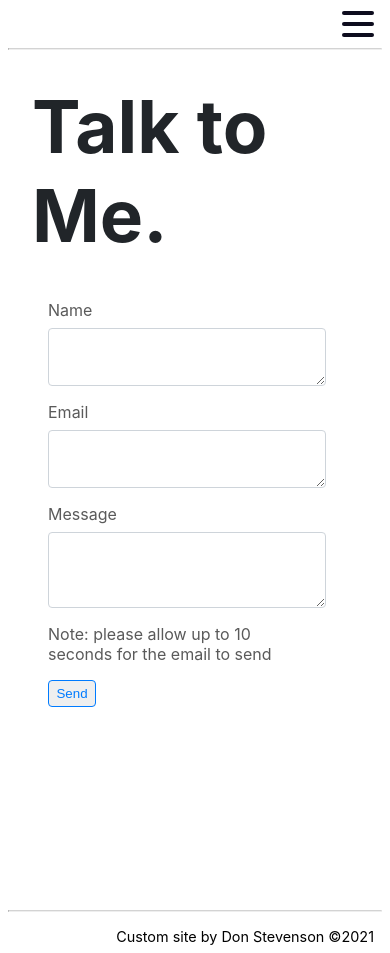
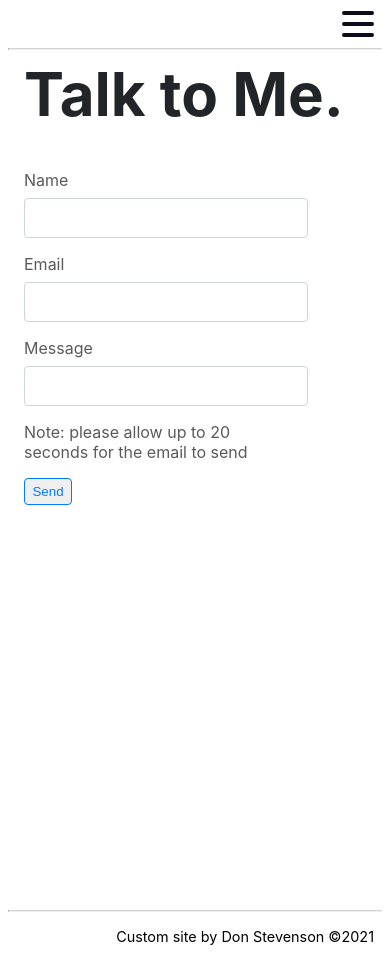
Before and after one commit to Don-Stevenson/personalWebsite, a React (Create React App) app: page /contact in a window 390 px wide. Built offline with nearby package versions, Linux system fonts and the light colour scheme.

Commit message:
Fix mobile and tablet views to have consistent margins (#113)
- remove comments
- add package lock
- fix and refactor styles
- refactor contact page

```diff
--- a/src/components/Card/style.js
+++ b/src/components/Card/style.js
@@ -2,5 +2,4 @@ import styled from "styled-components"
 
 export const CardWrapper = styled.div`
   display: flex;
-  margin: 2rem;
 `
--- a/src/components/Carousel/style.js
+++ b/src/components/Carousel/style.js
@@ -18,7 +18,6 @@ export const CarouselContainer = styled.div`
   display: grid;
   gap: 1rem;
   max-width: 100%;
-  padding: 1rem;
   grid-template-columns: 1fr;
   margin-top: 2rem;
   margin: auto;
@@ -40,7 +39,7 @@ export const Card = styled.div`
   min-height: 0;
   border-radius: 8px;
   margin: 0 1rem;
-  width: 310px;
+  max-width: 300px;
   overflow: hidden;
   cursor: pointer;
 `
--- a/src/components/Hero/style.js
+++ b/src/components/Hero/style.js
@@ -6,10 +6,11 @@ export const Title = styled.div`
     Helvetica Neue, Arial, Noto Sans, Liberation Sans, sans-serif,
     Apple Color Emoji, Segoe UI Emoji, Segoe UI Symbol, Noto Color Emoji;
   font-weight: bolder !important;
-  font-size: 4.55rem;
+  font-size: 3.75rem;
   padding: 2.5 rem;
   color: #212529;
   @media ${devices.md} {
+    font-size: 4.55rem;
     font-size: 6rem;
     padding: 4 rem;
   }
@@ -22,8 +23,9 @@ export const SubTitle1 = styled.div`
   text align: center;
   margin-bottom: 0.5rem;
   font-weight: 300 !important;
-  font-size: 3.5rem;
+  font-size: 2.5rem;
   @media ${devices.md} {
+   font-size: 3.5rem;
    text-align: left;
   }
 `
@@ -44,7 +46,7 @@ export const SubTitle2 = styled.div`
 `
 export const Container = styled.div`
   display: flex-col;
-  margin: 1.5rem;
+  padding: 0 1rem;
   margin-bottom: 2rem;
   @media ${devices.md} {
     margin: 2rem;
--- a/src/index.js
+++ b/src/index.js
@@ -3,13 +3,10 @@ import { createRoot } from "react-dom/client"
 import App from "./App"
 import * as serviceWorker from "./serviceWorker"
 
-// Find the root element
 const root = document.getElementById("root")
 
-// Create the root
 const rootContainer = createRoot(root)
 
-// Render the app
 rootContainer.render(
   <React.StrictMode>
     <App />
--- a/src/pages/AboutPage.js
+++ b/src/pages/AboutPage.js
@@ -15,7 +15,7 @@ const PageContainer = styled.div`
 const ContentWrapper = styled.div`
   display: flex;
   flex-direction: column;
-  margin-left: 2rem;
+  margin-left: 1rem;
   margin-bottom: 8rem;
 
   @media ${devices.md} {
@@ -58,7 +58,6 @@ const Paragraph = styled.p`
 const SocialLinksRow = styled.div`
   display: flex;
   align-items: center;
-
   @media ${devices.md} {
     margin-left: 3rem;
   }
--- a/src/pages/ContactPage.js
+++ b/src/pages/ContactPage.js
@@ -1,7 +1,7 @@
 import React from "react"
-import styled from "styled-components"
 import Hero from "../components/Hero/Hero"
 import Useform from "../../src/UseForm"
+import styled from "styled-components"
 import { devices } from "../utils/constants"
 
 const PageContainer = styled.div`
@@ -9,12 +9,24 @@ const PageContainer = styled.div`
   display: flex;
   flex-direction: column;
 `
+
 const ContentWrapper = styled.div`
   flex-grow: 1;
   display: flex;
   flex-direction: column;
+  margin-right: 6rem;
+  margin-left: 1rem;
+
+  @media ${devices.sm} {
+    margin-left: 2rem;
+  }
+
+  @media ${devices.md} {
+    margin-left: 2rem;
+  }
 `
-const FormBox = styled.textarea`
+
+const FormInput = styled.textarea`
   display: block;
   padding: 10px;
   border-radius: 4px;
@@ -22,24 +34,27 @@ const FormBox = styled.textarea`
   width: 100%;
   font-size: 1rem;
 `
-const Text = styled.p`
+
+const baseTextStyles = `
   font-family: -apple-system, BlinkMacSystemFont, "Segoe UI", "Roboto", "Oxygen",
     "Ubuntu", "Cantarell", "Fira Sans", "Droid Sans", "Helvetica Neue",
     sans-serif;
+`
+
+const Text = styled.p`
+  ${baseTextStyles}
   font-size: 1rem;
   color: #5a5a5a;
 `
+
 const Label = styled.label`
-  font-family: -apple-system, BlinkMacSystemFont, "Segoe UI", "Roboto", "Oxygen",
-    "Ubuntu", "Cantarell", "Fira Sans", "Droid Sans", "Helvetica Neue",
-    sans-serif;
+  ${baseTextStyles}
   font-size: 1rem;
   color: #5a5a5a;
 `
-const Success = styled.p`
-  font-family: -apple-system, BlinkMacSystemFont, "Segoe UI", "Roboto", "Oxygen",
-    "Ubuntu", "Cantarell", "Fira Sans", "Droid Sans", "Helvetica Neue",
-    sans-serif;
+
+const SuccessMessage = styled.p`
+  ${baseTextStyles}
   font-size: 0.9rem;
   color: #9ad19a;
 `
@@ -48,47 +63,47 @@ const FormWrapper = styled.div`
   display: flex;
   flex-direction: column;
   gap: 0.5rem;
-  width: 16rem;
+  min-width: 15rem;
+  max-width: 20rem;
   margin-bottom: 1rem;
+
   @media ${devices.sm} {
-    width: 25rem;
+    min-width: 20rem;
+    max-width: 30rem;
   }
+
   @media ${devices.md} {
-    width: 45rem;
+    max-width: 35rem;
   }
 `
 
-const Button = styled.button`
+const SubmitButton = styled.button`
   display: flex;
   justify-content: center;
-  border: 1.5px solid;
+  border: 1.5px solid #007bff;
   color: #007bff;
   padding: 5px;
-  border-color: #007bff;
   border-radius: 4px;
   width: 3rem;
+
   &:disabled {
     opacity: 0.5;
     cursor: not-allowed;
   }
 `
 
-const Wrapper = styled.div`
-  margin-right: 6rem;
-  margin-left: 2.5rem;
-`
+const ContactPage = ({ title }) => {
+  const { handleSubmit, handleChange, state, errors } = Useform()
 
-export default function ContactPage({ title }) {
-  const { handleSubmit, handleChange, state, errors } = Useform()
   return (
     <PageContainer>
       <Hero title={title} />
       <ContentWrapper>
-        <Wrapper>
         <form onSubmit={handleSubmit}>
           <FormWrapper>
             <Label htmlFor="full-name">Name</Label>
-              <FormBox
+            <FormInput
+              as="input"
               id="full-name"
               name="name"
               type="text"
@@ -97,9 +112,11 @@ export default function ContactPage({ title }) {
               required
             />
           </FormWrapper>
+
           <FormWrapper>
             <Label htmlFor="email">Email</Label>
-              <FormBox
+            <FormInput
+              as="input"
               id="email"
               name="email"
               type="email"
@@ -108,9 +125,11 @@ export default function ContactPage({ title }) {
               required
             />
           </FormWrapper>
+
           <FormWrapper>
             <Label htmlFor="message">Message</Label>
-              <FormBox
+            <FormInput
+              as="input"
               id="message"
               name="message"
               rows="3"
@@ -122,18 +141,17 @@ export default function ContactPage({ title }) {
 
           {errors.message && <Text>{errors.message}</Text>}
 
-            <Text>
-              Note: please allow up to 10 seconds for the email to send
-            </Text>
+          <Text>Note: please allow up to 20 seconds for the email to send</Text>
 
-            <Button type="submit" disabled={state.disabled}>
+          <SubmitButton type="submit" disabled={state.disabled}>
             Send
-            </Button>
+          </SubmitButton>
 
-            {state.emailSent && <Success>Email Sent!</Success>}
+          {state.emailSent && <SuccessMessage>Email Sent!</SuccessMessage>}
         </form>
-        </Wrapper>
       </ContentWrapper>
     </PageContainer>
   )
 }
+
+export default ContactPage
```
Also changed, not shown: 1 other file (tests, documents, lock files or other folders). Lines whose indentation alone changed are shown as unchanged.
